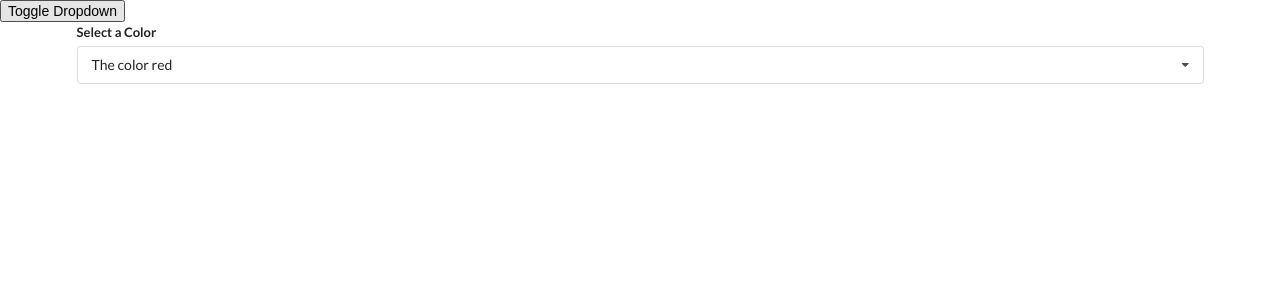
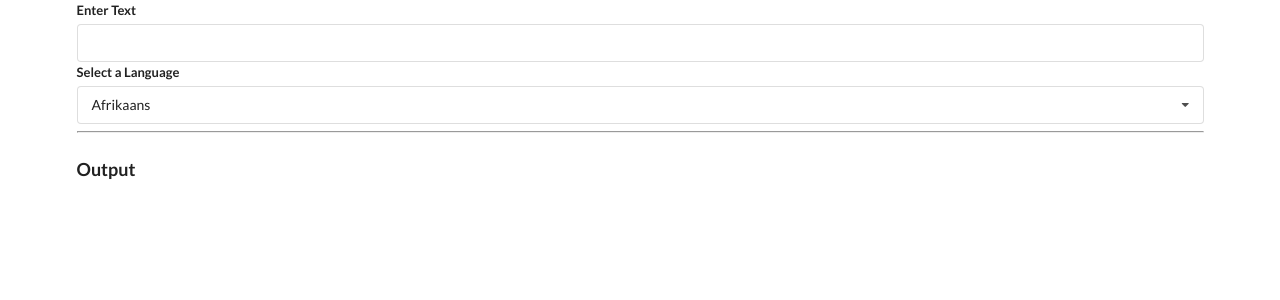
Before and after one commit to BETH-A/widgets, a React (Create React App) app: page / in a window 1280 px wide. Shown: the top 300 px of the page. Built offline with nearby package versions, Linux system fonts and the light colour scheme; no server answers.

Commit message:
added Translate.js & Convert.js

```diff
--- a/src/App.js
+++ b/src/App.js
@@ -2,6 +2,7 @@
 import Accordion from './components/Accordion';
 import Search from './components/Search';
 import Dropdown from './components/Dropdown';
+import Translate from './components/Translate';
 
 const items = [
     {
@@ -34,22 +35,22 @@
 ]
 
 export default () => {
-    const [selected, setSelected] = useState(options[0]);
-    const [showDropdown, setShowDropdown] = useState(true);
+    // const [selected, setSelected] = useState(options[0]);
+    // const showDropdown = true;
 
     return (
         <div>
-            {/* <Accordion items={items} /> */}
-            {/* <Search /> */}
-            <button onClick={() => setShowDropdown(!showDropdown)}>Toggle Dropdown</button>
-            {showDropdown ?
+            {/* <Accordion items={items} />
+            <Search />
+            { showDropdown ?
                 <Dropdown
+                    label="Select a Color"
                     selected={selected}
                     onSelectedChange={setSelected}
                     options={options}
                 /> : null
-            }
-
+            } */}
+            <Translate />
         </div>
     );
 };
--- /dev/null
+++ b/src/components/Convert.js
@@ -0,0 +1,49 @@
+import React, { useState, useEffect } from 'react';
+import axios from 'axios';
+
+const key = process.env.REACT_APP_API_KEY;
+
+const Convert = ({ language, text }) => {
+    const [translated, setTranslated] = useState('');
+    const [debouncedText, setDebouncedText] = useState(text);
+
+    useEffect(() => {
+        const timerId = setTimeout(() => {
+            setDebouncedText(text);
+        }, 500);
+
+        return () => {
+            clearTimeout(timerId);
+        }
+
+    }, [text]);
+
+    useEffect(() => {
+        const doTranslation = async () => {
+            const { data } = await axios.post(
+                'https://translation.googleapis.com/language/translate/v2',
+                {},
+                {
+                    params: {
+                        q: debouncedText,
+                        target: language.value,
+                        key: key
+                    }
+                });
+
+                setTranslated(data.data.translations[0].translatedText)
+        };
+
+        doTranslation();
+
+    }, [language, debouncedText])
+
+
+    return (
+        <div>
+            <h1 className="ui header">{translated}</h1>
+        </div>
+    );
+};
+
+export default Convert;
--- a/src/components/Dropdown.js
+++ b/src/components/Dropdown.js
@@ -1,6 +1,6 @@
 import React, { useState, useEffect, useRef } from 'react';
 
-const Dropdown = ({ options, selected, onSelectedChange }) => {
+const Dropdown = ({ label, options, selected, onSelectedChange }) => {
     const [open, setOpen] = useState(false);
 
     const ref = useRef();
@@ -43,7 +43,7 @@
             <div className='ui form'>
                 <div className="field">
                     <label className="label">
-                        Select a Color
+                        {label}
                     </label>
                     <div
                         onClick={() => setOpen(!open)}
--- /dev/null
+++ b/src/components/Translate.js
@@ -0,0 +1,71 @@
+import React, { useState } from 'react';
+import Dropdown from './Dropdown';
+import Convert from './Convert';
+
+const options = [
+    {
+        label: 'Afrikaans',
+        value: 'af'
+    },
+    {
+        label: 'Arabic',
+        value: 'ar'
+    },
+    {
+        label: 'English',
+        value: 'en'
+    },
+    {
+        label: 'French',
+        value: 'fr'
+    },
+    {
+        label: 'Hindi',
+        value: 'hi'
+    },
+    {
+        label: 'Romanian',
+        value: 'ro'
+    },
+    {
+        label: 'Russian',
+        value: 'ru'
+    },
+    {
+        label: 'Spanish',
+        value: 'es'
+    }
+]
+
+const Translate = () => {
+    const [language, setLanguage] = useState(options[0]);
+    const [text, setText] = useState('');
+
+    return (
+        <div className="ui container">
+            <div className="ui form">
+                <div className="field">
+                    <label>Enter Text</label>
+                    <input
+                        value={text}
+                        onChange={(e) => setText(e.target.value)}
+                    />
+                </div>
+            </div>
+            <Dropdown
+                label="Select a Language"
+                options={options}
+                selected={language}
+                onSelectedChange={setLanguage}
+            />
+            <hr/>
+            <h3 className="ui header">Output</h3>
+            <Convert
+                text={text}
+                language={language}
+            />
+        </div>
+    );
+};
+
+export default Translate;
```
Also changed, not shown: 2 other files (tests, documents, lock files or other folders).
